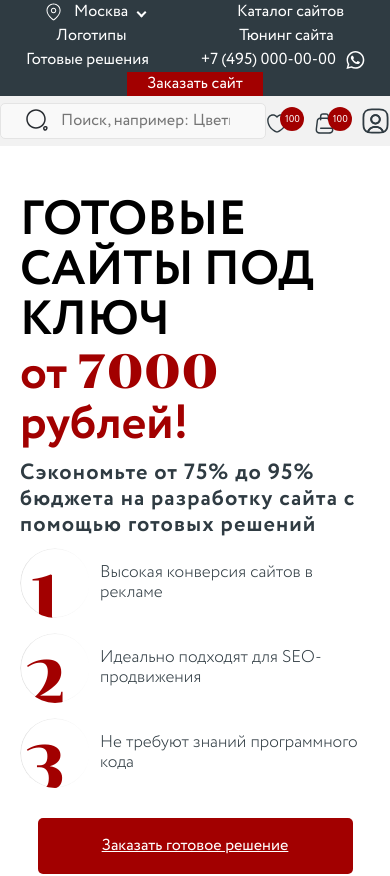
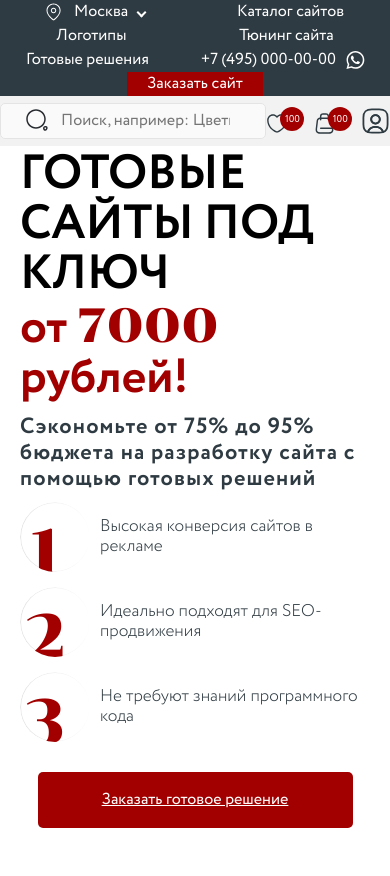
Before and after one commit to Artematrr/Ready-made-Solutions, a React (Vite) app: page / in a window 390 px wide. Shown: the top 876 px of the page. Built offline with nearby package versions, Linux system fonts and the light colour scheme.

Commit message:
make fixed header

```diff
--- a/src/styles.css
+++ b/src/styles.css
@@ -199,6 +199,7 @@ select {
 .main {
   margin-inline: auto;
   /* max-width: 1410px; */
+  max-width: 2560px;
   padding-inline: 20px;
 }
 
@@ -219,6 +220,7 @@ select {
 }
 
 .content {
+  padding-top: 120px;
 }
 
 .button-primary {
@@ -604,6 +606,19 @@ h1::after {
 }
 
 /* Header */
+header {
+  position: fixed;
+  width: 100%;
+  max-width: calc(100% - 350px);
+  top: 0;
+  z-index: 3;
+}
+@media screen and (max-width: 1200px) {
+  header {
+    max-width: 100%;
+  }
+}
+
 .nav-container {
   display: flex;
   justify-content: space-around;
@@ -734,7 +749,6 @@ h1::after {
 .header-cart {
   position: relative;
   padding-right: 10px;
-  /* margin-right: 20px; */
 }
 .header-favourites-count,
 .header-cart-count {
@@ -1116,13 +1130,12 @@ h1::after {
   display: grid;
   grid-template-columns: 1fr 1fr 1fr;
 }
-
 .product-card {
   display: flex;
   flex-direction: column;
   flex-grow: 1;
-  border: 1px solid var(--color-white);
-  box-shadow: 5px 5px 10px var(--color-gray-light);
+  border: 1px solid var(--color-gray-lightest);
+  box-shadow: 5px 5px 10px var(--color-gray-lightest);
   background: var(--color-white);
   border-radius: 5px;
   overflow: hidden;
@@ -1304,10 +1317,10 @@ h1::after {
 .banner > a {
   display: flex;
   flex-grow: 1;
+  justify-content: center;
 }
 .banner > a > img {
-  /* display: flex; */
-  flex-grow: 1;
+  /* flex-grow: 1; */
 }
 
 .product-pagination-container {
```
